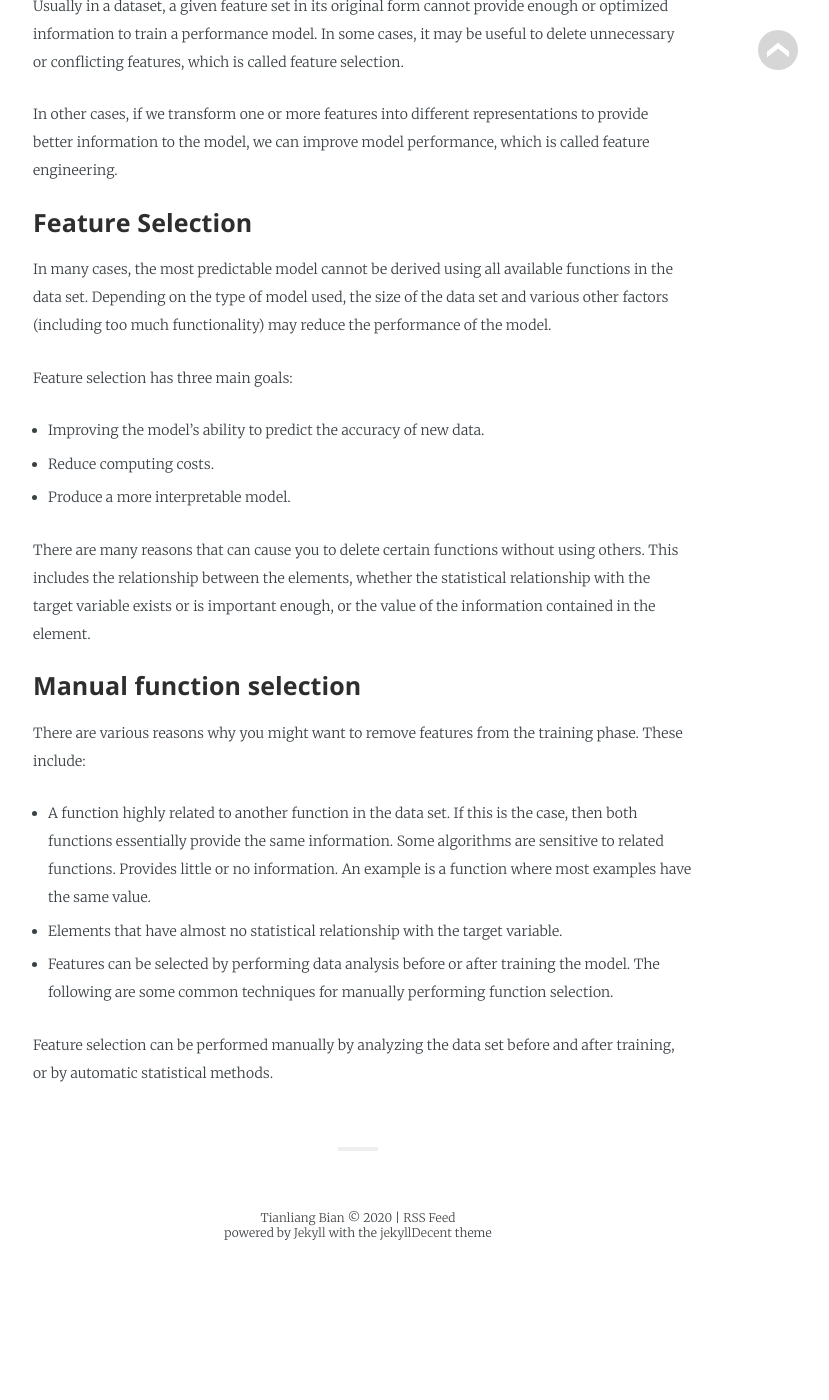
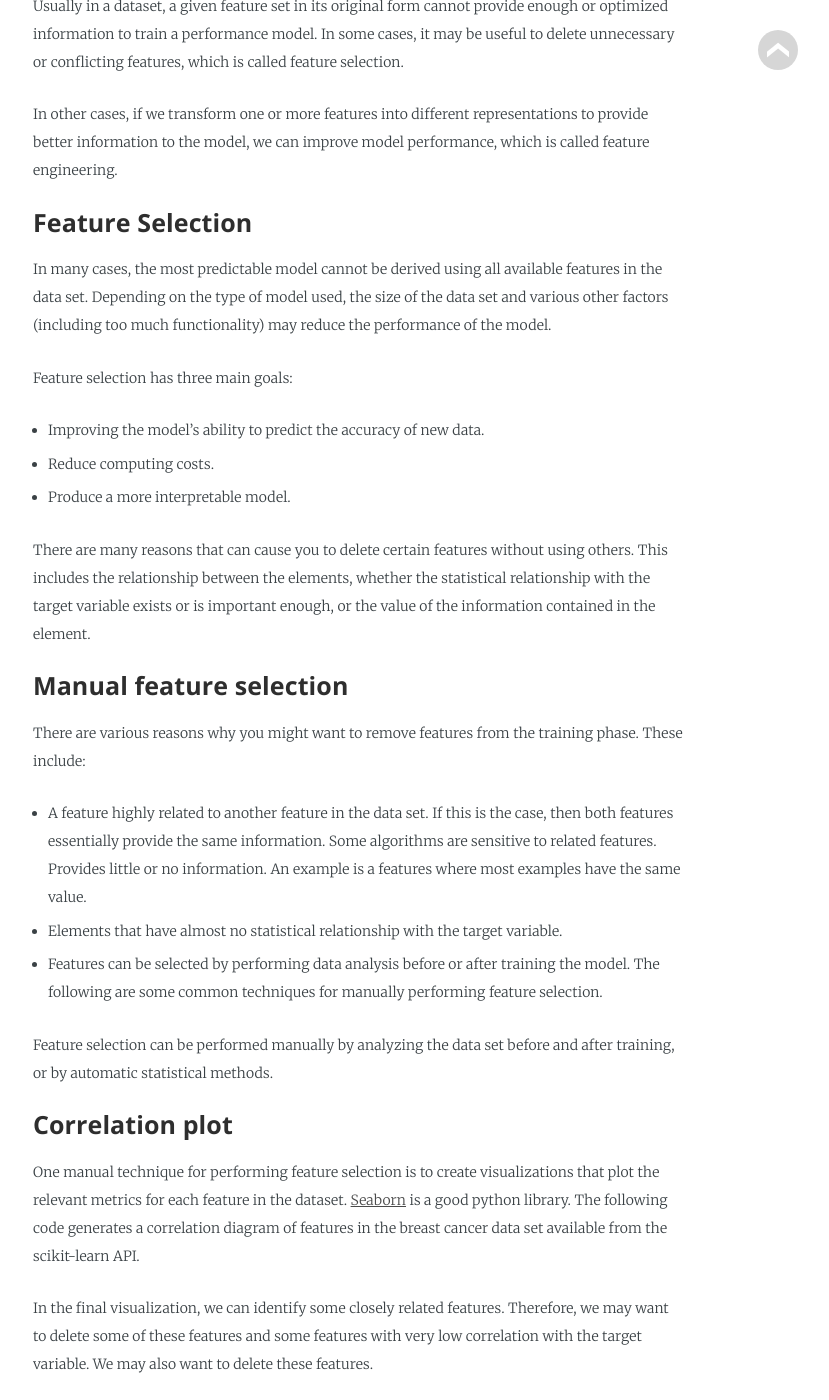
Before and after one commit to TyrionBian/tyrionbian.github.io, a Jekyll site: the page built from _posts/2019-10-16-Model_Feature.md, in a window 1280 px wide and 1400 px high, scrolled down 1034 px. Shown: the whole window, without its empty margins (282-1111 px from the left). Built offline with Jekyll 4.4.1, drawn with Linux system fonts in a browser that asks for light colours; some web fonts are replaced; before the commit the page ends 2296 px from its top, so only the background shows below that.

Commit message:
Update and rename 2020-06-01-Model_Feature.md to 2019-10-16-Model_Feature.md

```diff
--- a/_posts/2020-06-01-Model_Feature.md
+++ b/_posts/2019-10-16-Model_Feature.md
@@ -30,7 +30,7 @@ we can improve model performance, which is called feature engineering.
 
 ### Feature Selection
 
-In many cases, the most predictable model cannot be derived using all available functions in the data set.
+In many cases, the most predictable model cannot be derived using all available features in the data set.
 Depending on the type of model used, the size of the data set and various other factors (including too much functionality) may reduce the performance of the model.
 
 Feature selection has three main goals:
@@ -39,17 +39,23 @@ Feature selection has three main goals:
 - Reduce computing costs.
 - Produce a more interpretable model.
 
-There are many reasons that can cause you to delete certain functions without using others.
+There are many reasons that can cause you to delete certain features without using others.
 This includes the relationship between the elements, whether the statistical relationship with the target variable exists or is important enough,
 or the value of the information contained in the element.
 
-### Manual function selection
+### Manual feature selection
 
 There are various reasons why you might want to remove features from the training phase.
 These include:
-- A function highly related to another function in the data set. If this is the case, then both functions essentially provide the same information. Some algorithms are sensitive to related functions.
-Provides little or no information. An example is a function where most examples have the same value.
+- A feature highly related to another feature in the data set. If this is the case, then both features essentially provide the same information. Some algorithms are sensitive to related features.
+Provides little or no information. An example is a features where most examples have the same value.
 - Elements that have almost no statistical relationship with the target variable.
-- Features can be selected by performing data analysis before or after training the model. The following are some common techniques for manually performing function selection.
+- Features can be selected by performing data analysis before or after training the model. The following are some common techniques for manually performing feature selection.
 
 Feature selection can be performed manually by analyzing the data set before and after training, or by automatic statistical methods.
+
+### Correlation plot
+One manual technique for performing feature selection is to create visualizations that plot the relevant metrics for each feature in the dataset. [Seaborn](https://seaborn.pydata.org/) is a good python library.
+The following code generates a correlation diagram of features in the breast cancer data set available from the scikit-learn API.
+
+In the final visualization, we can identify some closely related features. Therefore, we may want to delete some of these features and some features with very low correlation with the target variable. We may also want to delete these features.
```
